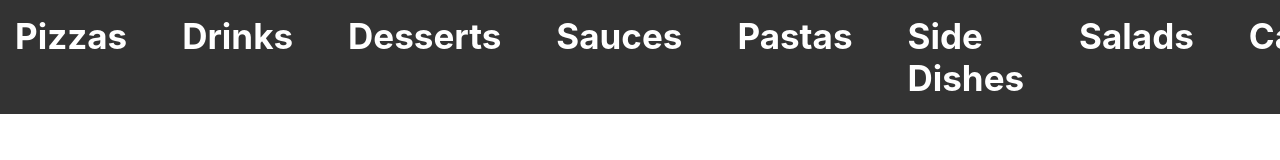
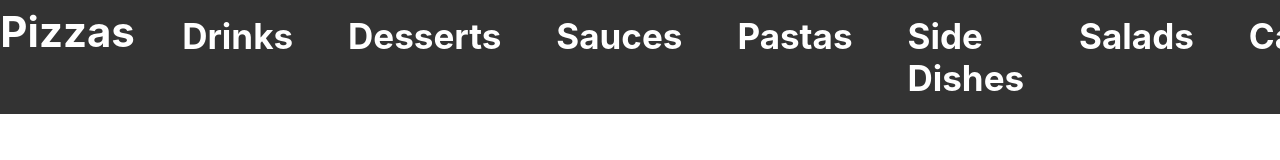
Before and after one commit to bence309/restaurant-petproject, a React (Create React App) app: page /cart in a window 1280 px wide. In both pictures the pointer is over the item "Pizzas". Shown: the top 160 px of the page. Built offline with nearby package versions, Linux system fonts and the light colour scheme.

Commit message:
added animations, fixed some designs

```diff
--- a/src/components/Cart.js
+++ b/src/components/Cart.js
@@ -8,6 +8,7 @@ const Cart = ({ cart, removeFromCart }) => {
           <h3>{item.name}</h3>
           <p>Price: ${item.price}</p>
           <img src={item.image} alt={item.name} style={{ maxWidth: '200px' }} />
+          <br/>
           <button onClick={() => removeFromCart(item.id)}>Delete</button>
         </div>
       ))}
--- a/src/components/Navigation.css
+++ b/src/components/Navigation.css
@@ -12,6 +12,11 @@ nav {
 
   li {
     margin-right: 20px;
+    transition: transform 0.3s ease-in-out;
+  }
+
+  li:hover {
+    transform: scale(1.2);
   }
 
   a {
```
